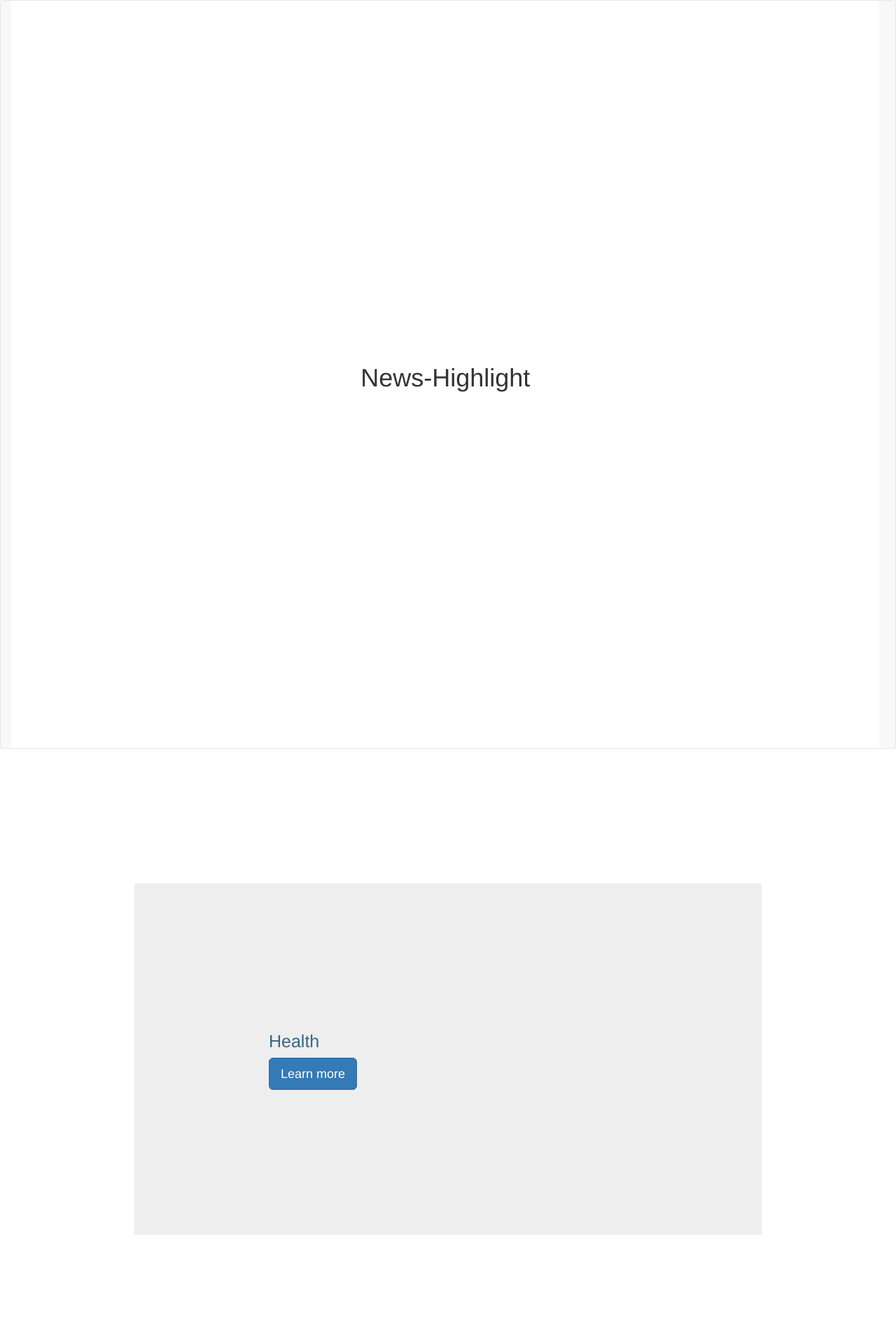
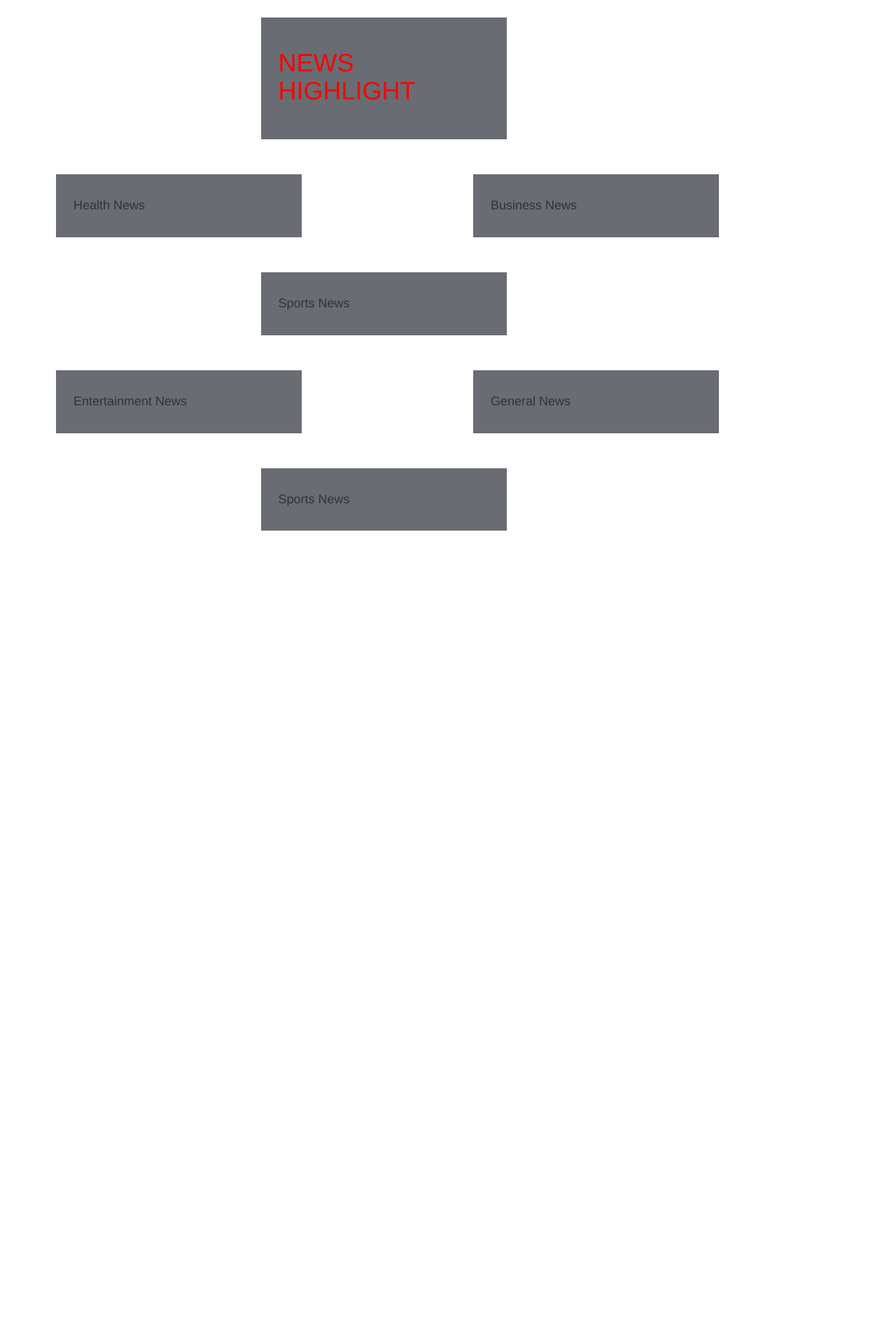
Before and after one commit to MaryMbugua/Newshighlighttwo, a Flask app: template app/templates/index.html in a window 1280 px wide. Shown: the top 1920 px of the page at 70% size. After the commit the page ends 758 px from the top, so only its background shows below. Run offline with Flask 2, Linux system fonts and the light colour scheme; the template is opened without the code that fills it, so the values that code supplies are empty; some libraries are stand-ins or nearby versions.

Commit message:
general structure for index.html

```diff
--- a/app/static/css/index.css
+++ b/app/static/css/index.css
@@ -4,9 +4,19 @@ h3{
     font-size: 25px;
 }
 
-.you{ padding: 15%;
-        margin: 15%;
-    box-sizing: 5%;
-    size: 3%;
+.you{border: 15%;
+    border-color: #ff0000;
+    padding: 15%;
+    margin: 15%;
+    width: 10%;
+    height: 10%;
 
 }
+.boxess{
+    background-color: #696c72;
+    width: 30%;
+    height: 30%;
+    border-width: 25px;
+    margin: 25px;
+    padding: 25px;
+}
--- a/app/static/css/navbar.css
+++ b/app/static/css/navbar.css
@@ -1,5 +1,6 @@
-.ola{text-align: center;
-    padding: 40%;
-    background-color: #ffffff;
+h1{
+
+    color: #ff0000;
+    padding-bottom: 5%;
 
 }
--- a/app/templates/index.html
+++ b/app/templates/index.html
@@ -11,73 +11,79 @@
 
 <!-- Content block -->
 {% block content %}
+<div class="container">
+    <div class="row">
+    <div class="col-md-4 col-lg-5 boxess">
+            <h4>Health News</h4>
+    </div>
+
+    <div class="col-md-4 col-lg-2">
+    </div>
+
+    <div class="col-md-4 col-lg-5 boxess">
+            <h4>Business News</h4>
+    </div>
+    </div>
+
+
+    <div class="row">
+            <div class="col-md-4 col-lg-3">
+
+            </div>
+
+            <div class="col-md-4 col-lg-5 boxess">
+                    <h4>Sports News</h4>
+            </div>
+
+            <div class="col-md-4 col-lg-4">
+
+            </div>
+    </div>
 
 
 
-<div class="jumbotron you">
-        <!-- Health news section  -->
-<h3> Health</h3>
-<ul>
-   {% for healthsource in healthsource %}
 
-       {{healthsource.id}}
-       {{healthsource.name}}
-       {{healthsource.description}}
-       {{healthsource.country}}
-           {{healthsource.url}}
+    <div class="row">
+            <div class="col-md-4 col-lg-5 boxess">
+                    <h4>Entertainment News</h4>
+            </div>
 
-   {% endfor %}
-</ul>
-        <p><a class="btn btn-primary btn-lg" href="#" role="button">Learn more</a></p>
+            <div class="col-md-4 col-lg-2">
+            </div>
+
+            <div class="col-md-4 col-lg-5 boxess">
+                    <h4>General News</h4>
+            </div>
+            </div>
+
+
+
+
+            <div class="row">
+                    <div class="col-md-4 col-lg-3">
+
+                    </div>
+
+                    <div class="col-md-4 col-lg-5 boxess">
+                            <h4>Sports News</h4>
+                    </div>
+
+                    <div class="col-md-4 col-lg-4">
+
+                    </div>
+            </div>
+
+
+
+
+
+
+
+
+
 </div>
 
-<div class="jumbotron you">
-    <!-- Health news section  -->
-<h3> Sports</h3>
-<ul>
-{% for healthsource in healthsource %}
 
-   {{healthsource.id}}
-   {{healthsource.name}}
-   {{healthsource.description}}
-   {{healthsource.country}}
-       {{healthsource.url}}
 
-{% endfor %}
-</ul>
-    <p><a class="btn btn-primary btn-lg" href="#" role="button">Learn more</a></p>
-</div>
-<div class="jumbotron you">
-    <!-- Health news section  -->
-<h3> Science</h3>
-<ul>
-{% for healthsource in healthsource %}
 
-   {{healthsource.id}}
-   {{healthsource.name}}
-   {{healthsource.description}}
-   {{healthsource.country}}
-       {{healthsource.url}}
-
-{% endfor %}
-</ul>
-    <p><a class="btn btn-primary btn-lg" href="#" role="button">Learn more</a></p>
-</div>
-<div class="jumbotron you">
-    <!-- Health news section  -->
-<h3>  Entertainment</h3>
-<ul>
-{% for healthsource in healthsource %}
-
-   {{healthsource.id}}
-   {{healthsource.name}}
-   {{healthsource.description}}
-   {{healthsource.country}}
-       {{healthsource.url}}
-
-{% endfor %}
-</ul>
-    <p><a class="btn btn-primary btn-lg" href="#" role="button">Learn more</a></p>
-</div>
-
-      {% endblock %}
+{% endblock %}
--- a/app/templates/navbar.html
+++ b/app/templates/navbar.html
@@ -9,17 +9,26 @@
 
 </head>
 <body>
-    <nav class="navbar navbar-default">
-        <div class="container-fluid">
-          <!-- Brand and toggle get grouped for better mobile display -->
-          <div class="navbar-header ola">
+<div class="container">
 
-            <h1>News-Highlight</h1>
-          </div>
+        <div class="row">
+                <div class="col-md-4 col-lg-3">
+
+                </div>
+
+                <div class="col-md-4 col-lg-5 boxess">
+                        <h1>NEWS HIGHLIGHT</h1>
+                </div>
+
+                <div class="col-md-4 col-lg-4">
+
+                </div>
+        </div>
+
+</div>
 
 
-          </div><!-- /.navbar-collapse -->
-        </div><!-- /.container-fluid -->
-    </nav>
+
+
 </body>
 </html>
```
Also changed, not shown: app/templates/trys.html (added, +88 -0 lines).
